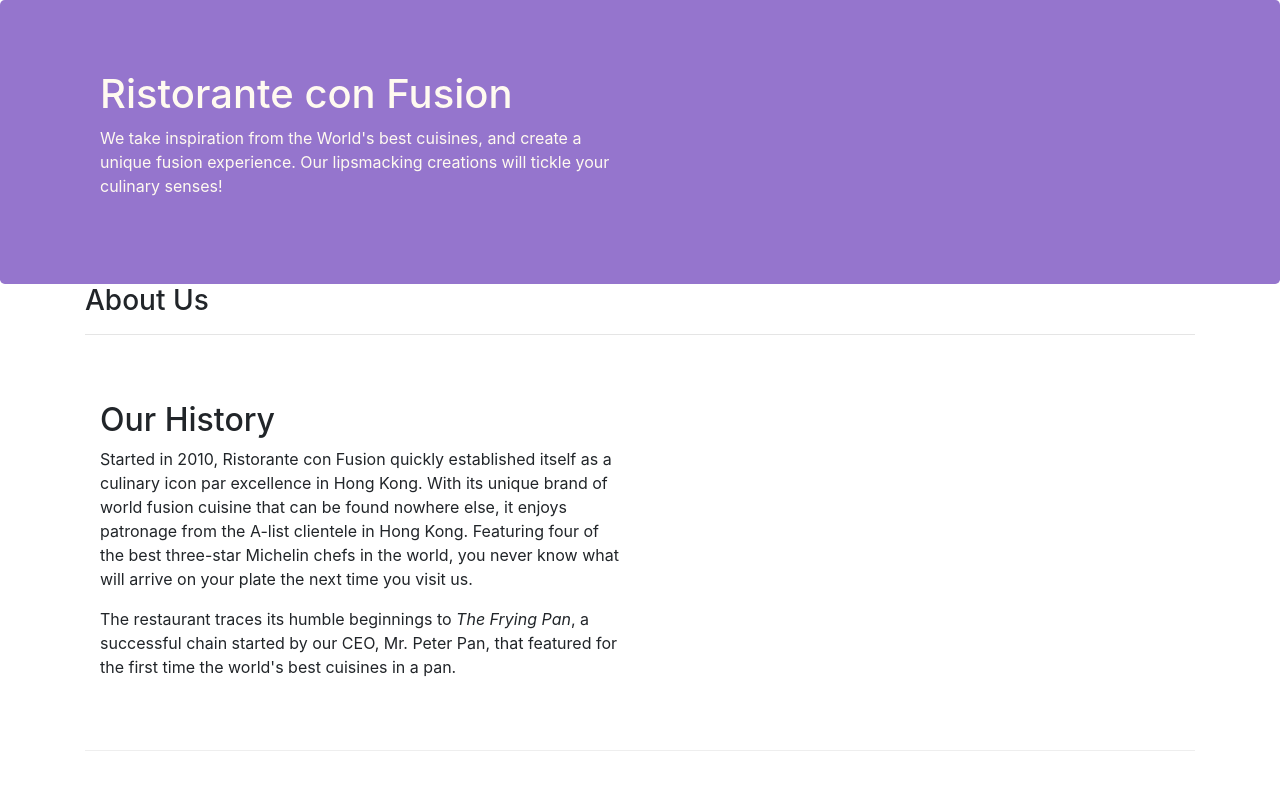
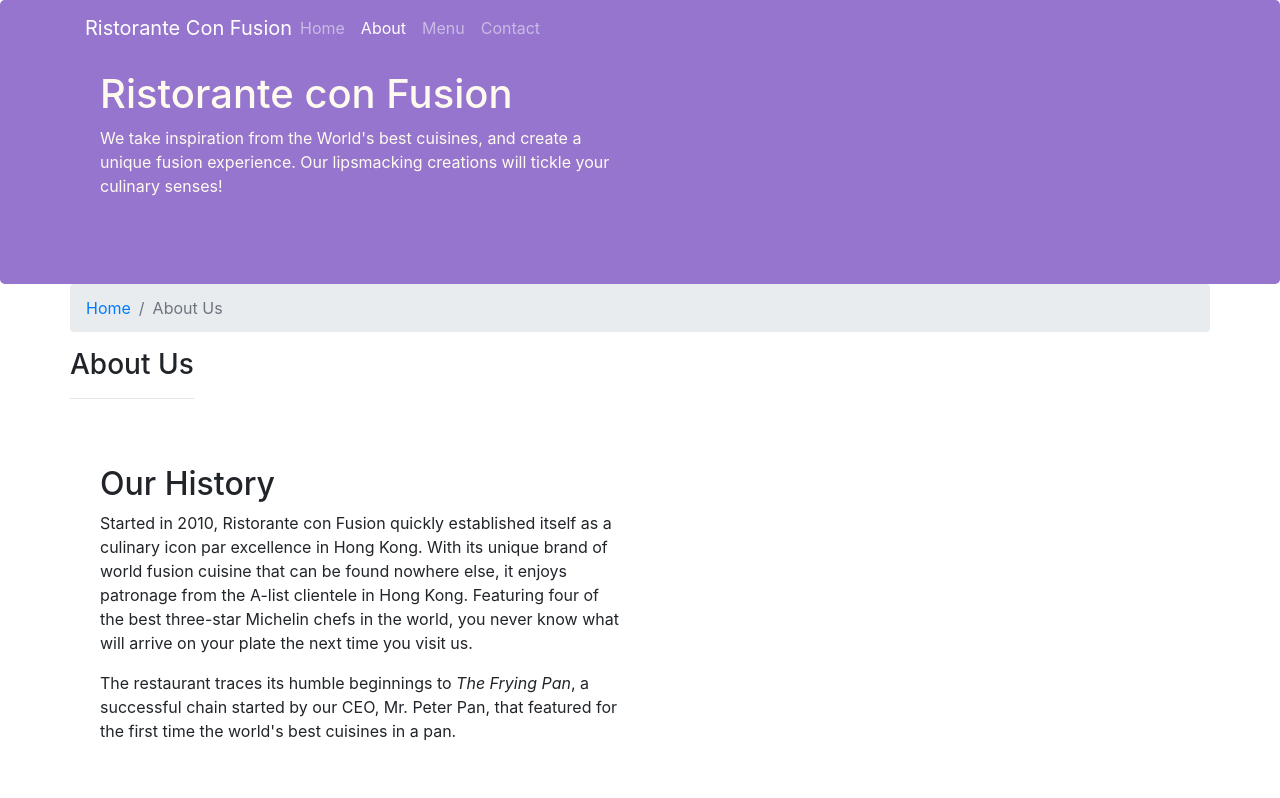
Before and after one commit to poojadas07/Bootstrap4, a website: page aboutus.html in a window 1280 px wide. Shown: the top 798 px of the page. Drawn offline with nearby package versions, Linux system fonts and the light colour scheme.

Commit message:
Navbar and Breadcrumbs

```diff
--- a/aboutus.html
+++ b/aboutus.html
@@ -13,6 +13,23 @@
 </head>
 
 <body>
+    <nav class="navbar navbar-dark navbar-expand-sm fixed-top">
+        <div class="container">
+            <button class="navbar-toggler" type="button" data-toggle="collapse" data-target="#Navbar">
+                <span class="navbar-toggler-icon"></span>
+            </button>
+            <a class="navbar-brand mr-auto" href="./index.html">Ristorante Con Fusion</a>
+            <div class="collapse navbar-collapse" id="Navbar">
+                <ul class="navbar-nav mr-auto">
+                    <li class="nav-item"><a class="nav-link" href="./index.html">Home</a></li>
+                    <li class="nav-item active"><a class="nav-link" href="#">About</a></li>
+                    <li class="nav-item"><a class="nav-link" href="#">Menu</a></li>
+                    <li class="nav-item"><a class="nav-link" href="#">Contact</a></li>
+                </ul>
+            </div>
+        </div>
+
+    </nav>
 
     <header class="jumbotron">
         <div class="container">
@@ -28,7 +45,11 @@
     </header>
 
     <div class="container">
-        <div>
+        <div class="row">
+            <ol class="col-12 breadcrumb">
+                <li class="breadcrumb-item"><a href="./index.html">Home</a></li>
+                <li class="breadcrumb-item active">About Us</li>
+            </ol>
             <div>
                <h3>About Us</h3>
                <hr>
@@ -68,7 +89,7 @@
                 <div class="col-4 offset-1 col-sm-2">
                     <h5>Links</h5>
                     <ul class="list-unstyled">
-                        <li><a href="#">Home</a></li>
+                        <li><a href="./index.html">Home</a></li>
                         <li><a href="#">About</a></li>
                         <li><a href="#">Menu</a></li>
                         <li><a href="#">Contact</a></li>
```
